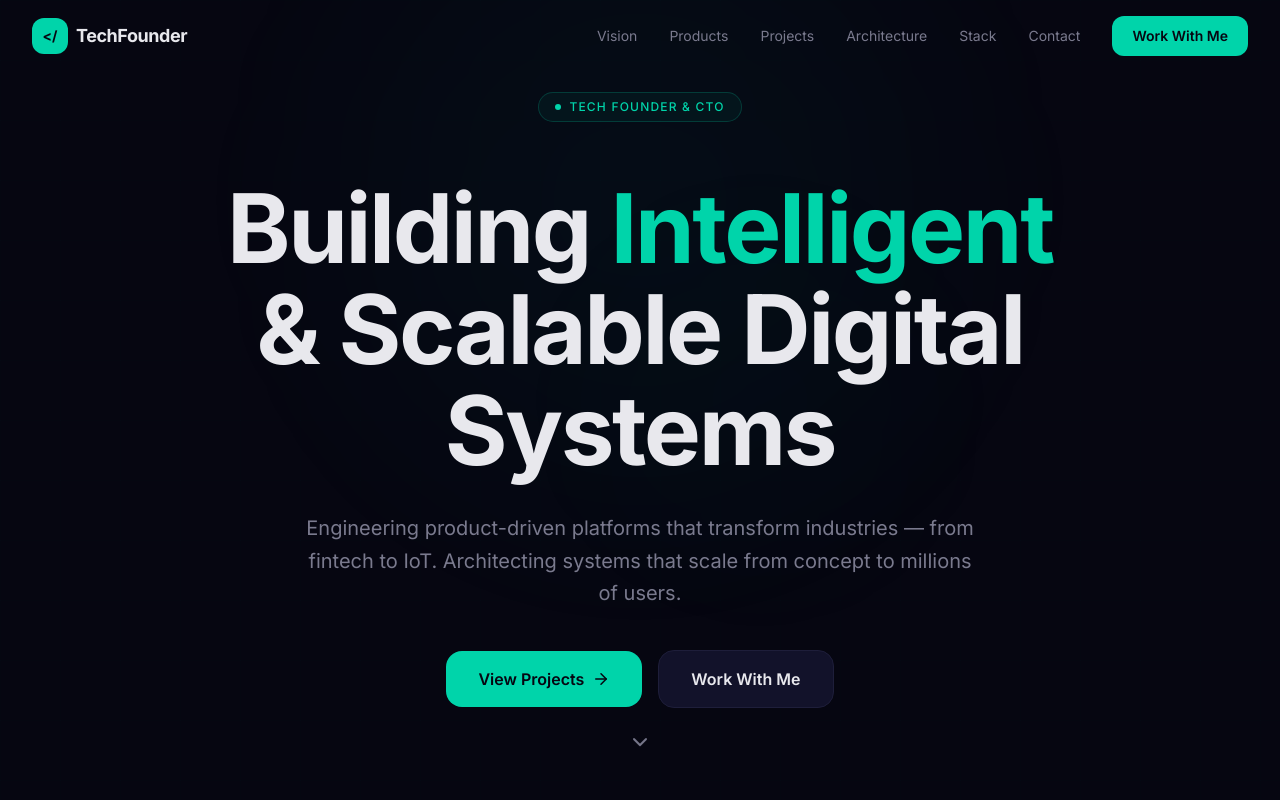
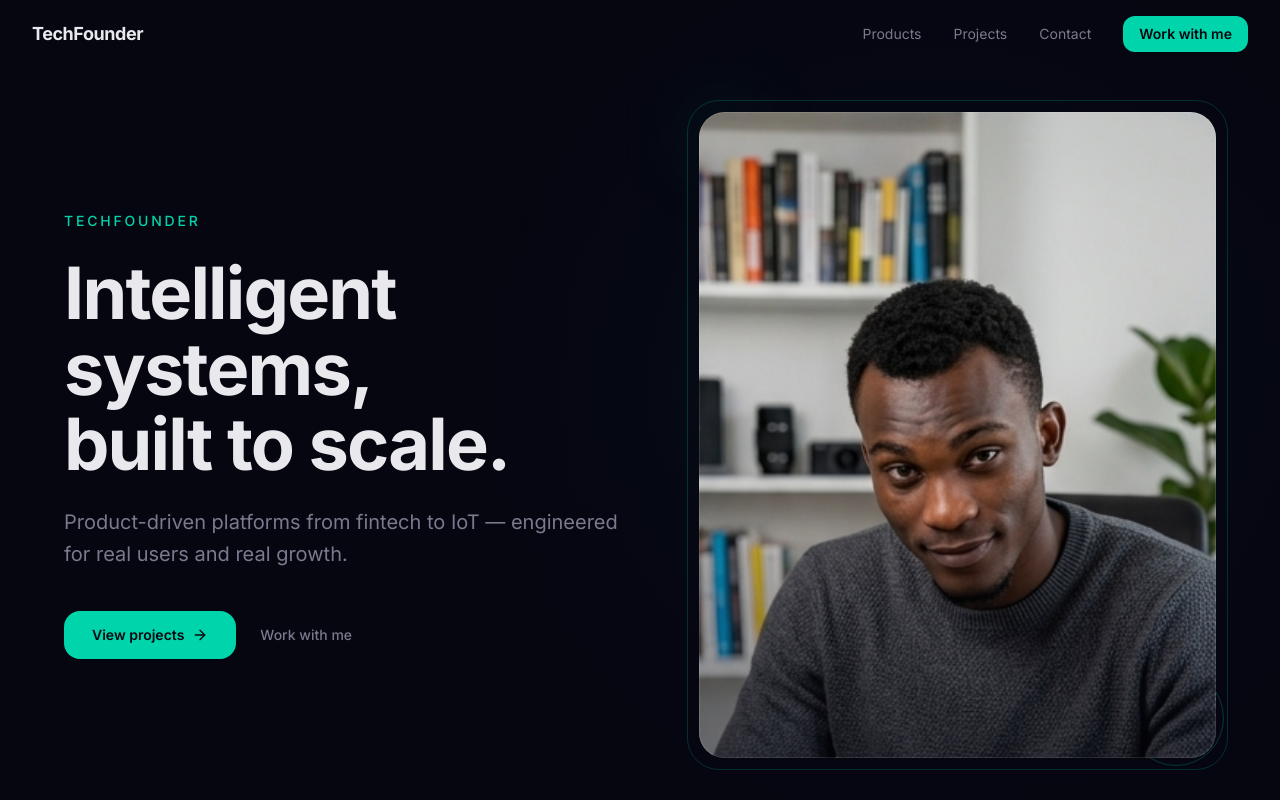
Before and after one commit to ecopnous/porfolio, a Next.js app: page / in a window 1280 px wide. Shown: the top 800 px of the page. Built offline with nearby package versions, Linux system fonts and the light colour scheme; a web font is replaced by a local one.

Commit message:
ajout de l'image principale

```diff
--- a/components/hero-section.tsx
+++ b/components/hero-section.tsx
@@ -1,8 +1,9 @@
 "use client"
 
 import { useEffect, useRef } from "react"
+import Image from "next/image"
 import Link from "next/link"
-import { ArrowRight, ChevronDown } from "lucide-react"
+import { ArrowRight } from "lucide-react"
 
 export function HeroSection() {
   const heroRef = useRef<HTMLElement>(null)
@@ -11,94 +12,103 @@ export function HeroSection() {
     const handleScroll = () => {
       if (!heroRef.current) return
       const scrollY = window.scrollY
-      const elements = heroRef.current.querySelectorAll("[data-parallax]")
-      elements.forEach((el) => {
-        const speed = parseFloat((el as HTMLElement).dataset.parallax || "0.5")
-        ;(el as HTMLElement).style.transform = `translateY(${scrollY * speed}px)`
-      })
+      const glow = heroRef.current.querySelector("[data-parallax]") as HTMLElement | null
+      if (glow) {
+        glow.style.transform = `translateY(${scrollY * 0.12}px)`
       }
-    window.addEventListener("scroll", handleScroll)
+    }
+    window.addEventListener("scroll", handleScroll, { passive: true })
     return () => window.removeEventListener("scroll", handleScroll)
   }, [])
 
   return (
     <section
       ref={heroRef}
-      className="relative flex min-h-screen items-center justify-center overflow-hidden px-6"
+      className="relative flex min-h-[100svh] items-center overflow-hidden px-6 pt-28 pb-20"
     >
-      {/* Ambient glow effects */}
       <div
-        className="pointer-events-none absolute top-1/4 left-1/2 h-[600px] w-[600px] -translate-x-1/2 -translate-y-1/2 rounded-full bg-primary/5 blur-[120px] animate-glow-pulse"
-        data-parallax="0.15"
+        className="pointer-events-none absolute top-[18%] right-[8%] h-[480px] w-[480px] rounded-full bg-primary/[0.08] blur-[130px]"
+        data-parallax
         aria-hidden="true"
       />
       <div
-        className="pointer-events-none absolute bottom-1/4 right-1/4 h-[400px] w-[400px] rounded-full bg-primary/3 blur-[100px] animate-glow-pulse animation-delay-600"
-        data-parallax="0.1"
+        className="pointer-events-none absolute inset-0 bg-[radial-gradient(ellipse_at_70%_40%,transparent_0%,var(--background)_70%)]"
         aria-hidden="true"
       />
 
-      {/* Grid pattern background */}
-      <div
-        className="pointer-events-none absolute inset-0 opacity-[0.03]"
-        style={{
-          backgroundImage:
-            "linear-gradient(rgba(0,212,170,0.3) 1px, transparent 1px), linear-gradient(90deg, rgba(0,212,170,0.3) 1px, transparent 1px)",
-          backgroundSize: "60px 60px",
-        }}
-        aria-hidden="true"
-      />
+      <div className="relative z-10 mx-auto grid w-full max-w-6xl items-center gap-12 lg:grid-cols-[1.05fr_0.95fr] lg:gap-16">
+        {/* Copy */}
+        <div>
+          <p className="animate-fade-in-up text-sm font-medium tracking-[0.2em] text-primary uppercase">
+            TechFounder
+          </p>
 
-      <div className="relative z-10 mx-auto max-w-5xl text-center">
-        <div className="animate-fade-in-up">
-          <span className="mb-6 inline-flex items-center gap-2 rounded-full border border-primary/20 bg-primary/5 px-4 py-1.5 text-xs font-medium uppercase tracking-widest text-primary">
-            <span className="h-1.5 w-1.5 rounded-full bg-primary" />
-            Tech Founder & CTO
-          </span>
-        </div>
-
-        <h1
-          className="animate-fade-in-up animation-delay-200 mt-8 text-5xl font-bold leading-[1.05] tracking-tight text-foreground md:text-7xl lg:text-8xl"
-        >
-          <span className="text-balance">
-            Building{" "}
-            <span className="text-primary">Intelligent</span>
+          <h1 className="animate-fade-in-up animation-delay-200 mt-6 text-5xl font-bold leading-[1.05] tracking-tight text-foreground text-balance md:text-6xl lg:text-7xl">
+            Intelligent systems,
             <br />
-            & Scalable Digital
-            <br />
-            Systems
-          </span>
+            built to scale.
           </h1>
 
-        <p className="animate-fade-in-up animation-delay-400 mx-auto mt-8 max-w-2xl text-lg leading-relaxed text-muted-foreground md:text-xl">
-          Engineering product-driven platforms that transform industries
-          — from fintech to IoT. Architecting systems that scale from
-          concept to millions of users.
+          <p className="animate-fade-in-up animation-delay-400 mt-6 max-w-xl text-lg leading-relaxed text-muted-foreground md:text-xl">
+            Product-driven platforms from fintech to IoT — engineered for real
+            users and real growth.
           </p>
 
-        <div className="animate-fade-in-up animation-delay-600 mt-10 flex flex-col items-center justify-center gap-4 sm:flex-row">
+          <div className="animate-fade-in-up animation-delay-600 mt-10 flex flex-wrap items-center gap-6">
             <Link
               href="/projects"
-            className="group flex items-center gap-2 rounded-xl bg-primary px-8 py-4 text-base font-semibold text-primary-foreground transition-all duration-300 hover:brightness-110 hover:shadow-[0_0_30px_rgba(0,212,170,0.3)]"
+              className="group inline-flex items-center gap-2 rounded-xl bg-primary px-7 py-3.5 text-sm font-semibold text-primary-foreground transition-all duration-300 hover:brightness-110"
             >
-            View Projects
+              View projects
               <ArrowRight
-              size={18}
+                size={16}
                 className="transition-transform duration-300 group-hover:translate-x-1"
               />
             </Link>
             <Link
               href="/#contact"
-            className="flex items-center gap-2 rounded-xl border border-border bg-secondary px-8 py-4 text-base font-semibold text-foreground transition-all duration-300 hover:border-primary/50 hover:bg-secondary/80"
+              className="text-sm font-medium text-muted-foreground transition-colors duration-300 hover:text-foreground"
             >
-            Work With Me
+              Work with me
             </Link>
           </div>
         </div>
 
-      {/* Scroll indicator */}
-      <div className="absolute bottom-10 left-1/2 -translate-x-1/2 animate-bounce">
-        <ChevronDown size={24} className="text-muted-foreground" />
+        {/* Portrait */}
+        <div className="animate-fade-in-up animation-delay-400 relative mx-auto w-full max-w-[380px] lg:mx-0 lg:max-w-none lg:justify-self-end">
+          {/* Offset accent frame */}
+          <div
+            className="absolute -inset-3 rounded-[2rem] border border-primary/20"
+            aria-hidden="true"
+          />
+          <div
+            className="absolute -right-2 -bottom-2 h-24 w-24 rounded-full border border-primary/25"
+            aria-hidden="true"
+          />
+          <div
+            className="absolute -top-3 -left-3 h-16 w-16 rounded-full bg-primary/10 blur-2xl"
+            aria-hidden="true"
+          />
+
+          <div className="relative aspect-[4/5] overflow-hidden rounded-[1.6rem] bg-secondary">
+            <Image
+              src="/images/portrait.png"
+              alt="TechFounder portrait"
+              fill
+              priority
+              className="object-cover object-top transition-transform duration-700 hover:scale-[1.03]"
+              sizes="(max-width: 1024px) 380px, 420px"
+            />
+            <div
+              className="pointer-events-none absolute inset-0 bg-gradient-to-t from-background/45 via-transparent to-transparent"
+              aria-hidden="true"
+            />
+            <div
+              className="pointer-events-none absolute inset-0 rounded-[1.6rem] ring-1 ring-inset ring-white/10"
+              aria-hidden="true"
+            />
+          </div>
+        </div>
       </div>
     </section>
   )
--- a/components/navbar.tsx
+++ b/components/navbar.tsx
@@ -5,11 +5,8 @@ import Link from "next/link"
 import { Menu, X } from "lucide-react"
 
 const navLinks = [
-  { label: "Vision", href: "/#vision" },
   { label: "Products", href: "/#products" },
   { label: "Projects", href: "/projects" },
-  { label: "Architecture", href: "/#architecture" },
-  { label: "Stack", href: "/#stack" },
   { label: "Contact", href: "/#contact" },
 ]
 
@@ -19,7 +16,7 @@ export function Navbar() {
 
   useEffect(() => {
     const onScroll = () => setScrolled(window.scrollY > 50)
-    window.addEventListener("scroll", onScroll)
+    window.addEventListener("scroll", onScroll, { passive: true })
     return () => window.removeEventListener("scroll", onScroll)
   }, [])
 
@@ -32,13 +29,8 @@ export function Navbar() {
       }`}
     >
       <nav className="mx-auto flex max-w-7xl items-center justify-between px-6 py-4 lg:px-8">
-        <Link href="/" className="flex items-center gap-2">
-          <div className="flex h-9 w-9 items-center justify-center rounded-lg bg-primary">
-            <span className="text-sm font-bold text-primary-foreground">{"</"}</span>
-          </div>
-          <span className="text-lg font-bold text-foreground tracking-tight">
-            TechFounder
-          </span>
+        <Link href="/" className="text-lg font-bold tracking-tight text-foreground">
+          TechFounder
         </Link>
 
         <div className="hidden items-center gap-8 md:flex">
@@ -46,16 +38,16 @@ export function Navbar() {
             <Link
               key={link.label}
               href={link.href}
-              className="text-sm text-muted-foreground transition-colors duration-300 hover:text-primary"
+              className="text-sm text-muted-foreground transition-colors duration-300 hover:text-foreground"
             >
               {link.label}
             </Link>
           ))}
           <Link
             href="/#contact"
-            className="rounded-lg bg-primary px-5 py-2.5 text-sm font-semibold text-primary-foreground transition-all duration-300 hover:brightness-110 hover:shadow-[0_0_20px_rgba(0,212,170,0.3)]"
+            className="rounded-lg bg-primary px-4 py-2 text-sm font-semibold text-primary-foreground transition-all duration-300 hover:brightness-110"
           >
-            Work With Me
+            Work with me
           </Link>
         </div>
 
@@ -64,18 +56,18 @@ export function Navbar() {
           onClick={() => setMobileOpen(!mobileOpen)}
           aria-label={mobileOpen ? "Close menu" : "Open menu"}
         >
-          {mobileOpen ? <X size={24} /> : <Menu size={24} />}
+          {mobileOpen ? <X size={22} /> : <Menu size={22} />}
         </button>
       </nav>
 
       {mobileOpen && (
-        <div className="md:hidden bg-background/95 backdrop-blur-xl border-b border-border">
-          <div className="flex flex-col gap-4 px-6 py-6">
+        <div className="md:hidden border-b border-border bg-background/95 backdrop-blur-xl">
+          <div className="flex flex-col gap-1 px-6 py-4">
             {navLinks.map((link) => (
               <Link
                 key={link.label}
                 href={link.href}
-                className="text-base text-muted-foreground transition-colors hover:text-primary"
+                className="rounded-lg px-2 py-3 text-base text-muted-foreground transition-colors hover:text-foreground"
                 onClick={() => setMobileOpen(false)}
               >
                 {link.label}
@@ -83,10 +75,10 @@ export function Navbar() {
             ))}
             <Link
               href="/#contact"
-              className="mt-2 rounded-lg bg-primary px-5 py-2.5 text-center text-sm font-semibold text-primary-foreground"
+              className="mt-2 rounded-lg bg-primary px-4 py-2.5 text-center text-sm font-semibold text-primary-foreground"
               onClick={() => setMobileOpen(false)}
             >
-              Work With Me
+              Work with me
             </Link>
           </div>
         </div>
--- a/lib/projects-data.ts
+++ b/lib/projects-data.ts
@@ -154,9 +154,6 @@ export const projects: Project[] = [
     createdAt: "2024-11-20",
     youtubeVideoId: "https://www.youtube.com/watch?v=gtgIlIXWEhI&list=RDgtgIlIXWEhI&start_radio=1",
     screenshots: [
-      "/images/projects/property-platform.jpg",
-      "/images/projects/property-platform-2.jpg",
-      "/images/projects/property-platform-3.jpg",
       "/images/projects/property-platform.jpg",
       "/images/projects/property-platform-2.jpg",
       "/images/projects/property-platform-3.jpg",
```
Also changed, not shown: public/images/portrait.png (added). Lines whose indentation alone changed are shown as unchanged.
